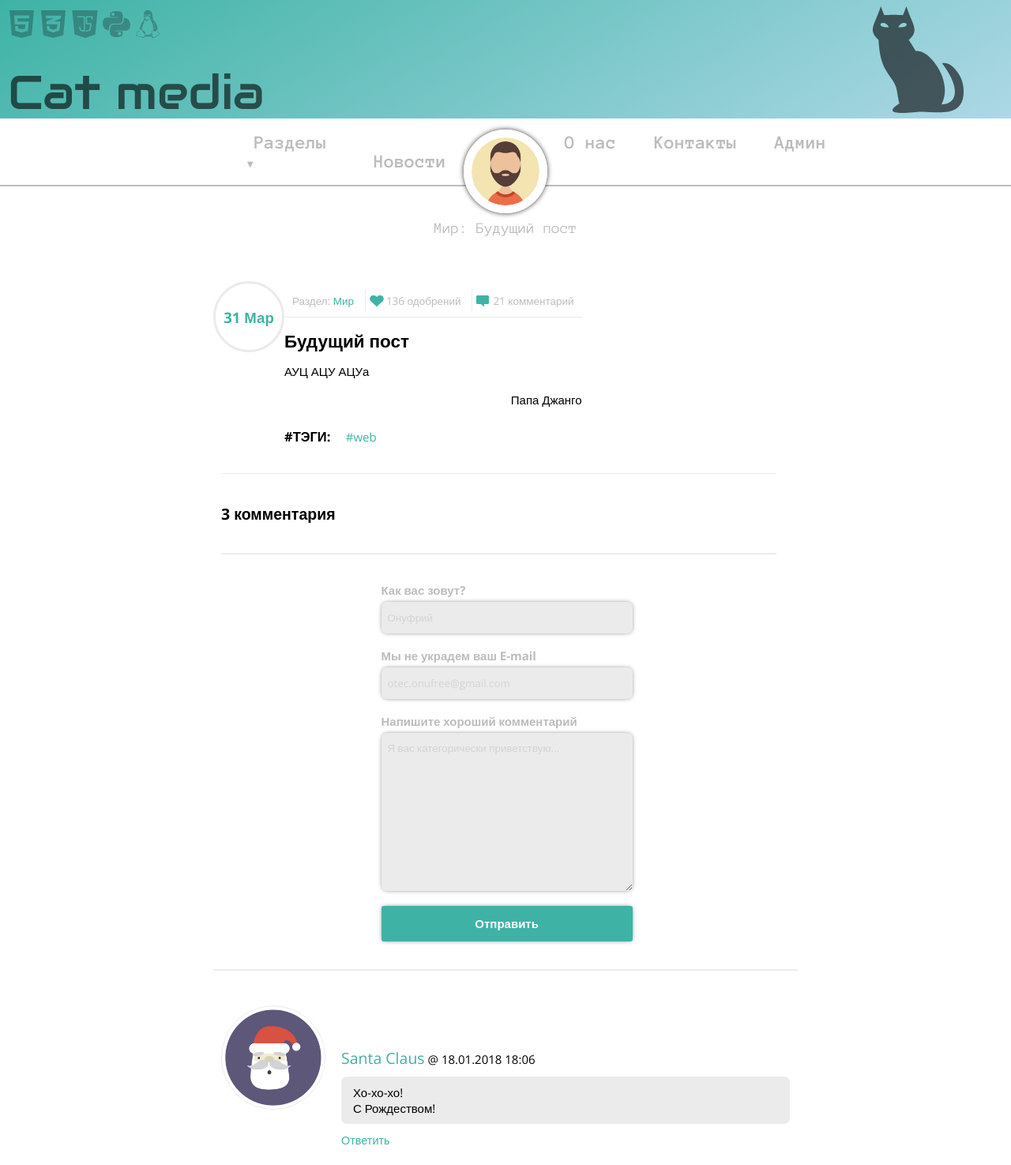
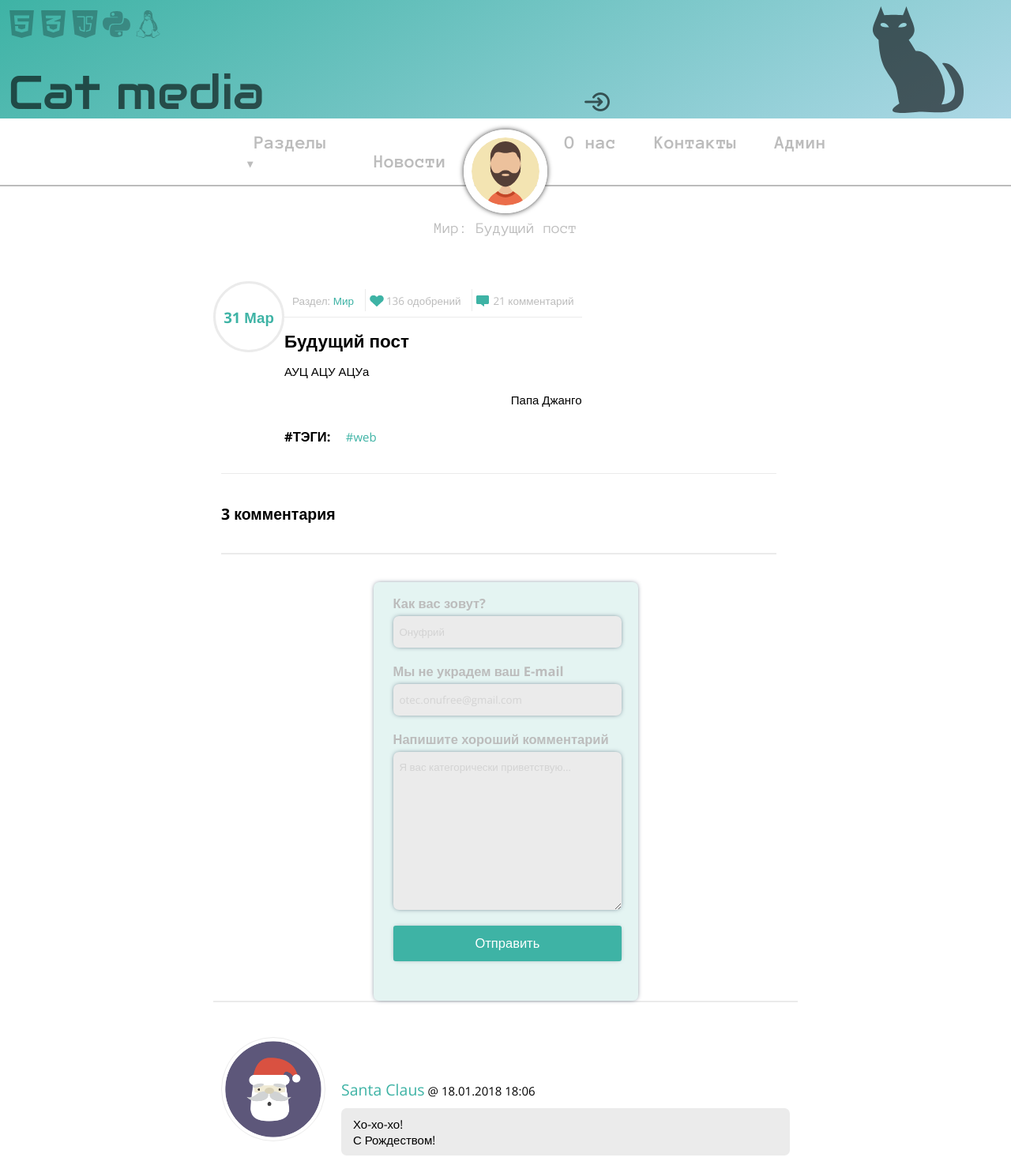
Before and after one commit to biryukov-m/c-media, a Django app: a page that uses blog/templates/blog/base.html in a window 1280 px wide. Shown: the top 1475 px of the page at 79% size. Run offline with Django 3.2, Linux system fonts and the light colour scheme; data comes from the database, SQL or seed files in the repository; both versions use the stored data as it was after the commit.

Commit message:
Добавлены кнопки логин - логаут в хедер а также форма для авторизации.
Во вьюшки, предназначенные для администратора добавлена защита декоратором
@login_required.

В settings.py задана глобальная переменная LOGIN_REDIRECT_URL = '/'

Добавлены маршруты path: accounts/login, accounts/logout из "батареек"
джанго.

Добавлен шаблон для авторизации Login.html и рисунки кнопок лог -ин -аут.

```diff
--- a/blog/models.py
+++ b/blog/models.py
@@ -51,12 +51,6 @@ class Post(models.Model):
     pseudo = models.ForeignKey(Pseudo, on_delete=models.PROTECT)
     tags = models.ManyToManyField(Tag)
 
-    def ispublished(self):
-        try:
-            return self.pub_date < timezone.now()
-        except TypeError:
-            return False
-
     def publish(self):
         self.pub_date = timezone.now()
         self.save()
--- a/blog/static/blog/css/head.css
+++ b/blog/static/blog/css/head.css
@@ -72,7 +72,6 @@ a{
     width: 32px;
     height: 32px;
 }
-
 .header-container .col-right .admin-buttons a.add-post {
     background: url("/static/blog/img/add-post.png") no-repeat;
     background-size: 32px;
@@ -81,7 +80,14 @@ a{
     background: url("/static/blog/img/add-post.png") no-repeat;
     background-size: 32px;
 }
-
+.header-container .col-right .admin-buttons a.login-link {
+    background: url("/static/blog/img/login.png") no-repeat;
+    background-size: 32px;
+}
+.header-container .col-right .admin-buttons a.logout-link {
+    background: url("/static/blog/img/logout.png") no-repeat;
+    background-size: 32px;
+}
 .clearfix::after {
     display: table;
     content: "";
@@ -287,14 +293,14 @@ article .read-more:hover {
     margin-bottom: 110px;
 }
 button,
-.genbutton {
+.genbutton, input[type='submit'] {
     border: none;
     display: block;
     background: #3eb3a5;
     color: white;
     border-radius: 3px;
     font-size: 1em;
-    font-weight: bold;
+    /*font-weight: bold;*/
     box-shadow: 0 0 6px -2px #34495e;
 }
 .post-container-preview-after~button.load-more {
@@ -379,10 +385,8 @@ nav.article-bottom div.load-next a{
     width: 100%;
     margin-top: 17px;
 }
-
-
 /* End Single article */
-.main-content .post-form {
+.main-content form {
     box-sizing: border-box;
     width: 100%;
     background: rgba(69, 179, 164, 0.14);
@@ -393,20 +397,22 @@ nav.article-bottom div.load-next a{
     font-size: 1.1em;
     margin-bottom: 100px;
 }
-.main-content .post-form textarea, select, input {
+.main-content form textarea,
+.main-content form select,
+.main-content form input {
     box-sizing: border-box;
     width: 100%;
     height: 40px;
     box-shadow: 0 0 6px -3px #34495e;
     padding: 10px;
 }
-.main-content .post-form textarea {
+.main-content form textarea {
     height: 400px;
     resize: vertical;
     outline: none;
     overflow: auto;
 }
-.main-content .post-form select#id_tags {
+.main-content form select#id_tags {
     height: 85px;
 }
 /* Comment write */
@@ -480,6 +486,25 @@ textarea::placeholder {
     opacity: 0.2;
 }
 /* End comment write */
+.main-content .login-form,
+.main-content .form-error {
+    max-width: 400px;
+    margin: 0 auto 100px;
+}
+.main-content .form-error {
+    margin-top: 0;
+    margin-bottom: 0;
+}
+.main-content .login-form .errorlist {
+    font-size: 0.8em;
+    list-style: none;
+    color: #b3514b;
+}
+.main-content .login-form input[type="submit"] {
+    display: block;
+    max-width: 100px;
+    margin: 30px auto 0;
+}
 /* Article comments */
 .comment-container {
     display: flex;
--- a/blog/templates/blog/base.html
+++ b/blog/templates/blog/base.html
@@ -22,14 +22,19 @@
                 </div>
             </div>
             <div class="col-right">
-                {% if user.is_authenticated %}
                 <div class="admin-buttons">
+                    {% if user.is_authenticated %}
                     <a href="{% url 'blog:create-post' %}" title="Создать публикацию"
                        class="add-post"></a>
                     <a href="{% url 'blog:post-draft-list' %}" title="Ожидающие публикации"
                        class="draft-list"></a>
+                    <a href="{% url 'logout' %}" title="Выйти из учетной записи"
+                       class="logout-link"></a>
+                    {% else %}
+                    <a href="{% url 'login' %}" title="Войти с учетной записью"
+                       class="login-link"></a>
+                    {% endif %}
                 </div>
-                {% endif %}
             </div>
         </div>
         <div class="clearfix">
@@ -37,7 +42,7 @@
             <ul>
                 {% for menuitem in menu_left_list %}
                     <li>
-                        <a href="#">{{ menuitem }}
+                        <a href="/{{ menuitem.slug }}">{{ menuitem }}
                             {% if menuitem.submenu.first %}<span class="arrow">&#9660;</span>{% endif %}
                         </a>
                         {% if menuitem.submenu.first %}
@@ -57,7 +62,7 @@
             <ul>
                 {% for menuitem in menu_right_list %}
                     <li>
-                        <a href="#">{{ menuitem }}
+                        <a href="/{{ menuitem.slug }}">{{ menuitem }}
                             {% if menuitem.submenu.first %}<span class="arrow">&#9660;</span>{% endif %}
                         </a>
                         {% if menuitem.submenu.first %}
--- a/blog/views.py
+++ b/blog/views.py
@@ -3,6 +3,8 @@ from django.utils import timezone
 from django.views import generic
 from .forms import PostForm
 from django.shortcuts import render, redirect, get_object_or_404
+from django.contrib.auth.decorators import login_required
+from django.utils.decorators import method_decorator
 
 
 class IndexView(generic.ListView):
@@ -10,7 +12,7 @@ class IndexView(generic.ListView):
     context_object_name = 'posts'
 
     def get_queryset(self):
-        return Post.objects.filter(pub_date__lte=timezone.now()).order_by('-pub_date')[:10]
+        return Post.objects.filter(pub_date__lte=timezone.now()).order_by('-pub_date')
 
 
 class DetailView(generic.DetailView):
@@ -37,7 +39,6 @@ class TagView(generic.DetailView):
     def get_context_data(self, **kwargs):
         context = super().get_context_data(**kwargs)
         context['type'] = "#тэг"
-        context['style'] = True
         return context
 
 
@@ -51,6 +52,7 @@ class PseudoView(generic.DetailView):
         return context
 
 
+@login_required
 def create_post(request):
     if request.method == "POST":
         form = PostForm(request.POST)
@@ -63,6 +65,7 @@ def create_post(request):
     return render(request, 'blog/post_edit.html', {'form': form})
 
 
+@login_required
 def edit_post(request, slug):
     post = get_object_or_404(Post, slug=slug)
     if request.method == "POST":
@@ -76,21 +79,24 @@ def edit_post(request, slug):
     return render(request, 'blog/post_edit.html', {'form': form})
 
 
+@login_required
 def publish_post(request, slug):
     post = get_object_or_404(Post, slug=slug)
     post.publish()
     return redirect(post.get_absolute_url())
 
 
+@login_required
 def remove_post(request, slug):
     post = get_object_or_404(Post, slug=slug)
     post.delete()
     return redirect('blog:home')
 
 
+@method_decorator(login_required, name='dispatch')
 class PostDraftList(generic.ListView):
     template_name = 'blog/index.html'
     context_object_name = 'posts'
 
     def get_queryset(self):
-        return Post.objects.exclude(pub_date__lt=timezone.now()).order_by('-pub_date')[:10]
+        return Post.objects.exclude(pub_date__lte=timezone.now()).order_by('-pub_date')
--- a/mysite/settings.py
+++ b/mysite/settings.py
@@ -121,3 +121,4 @@ USE_TZ = True
 # https://docs.djangoproject.com/en/2.0/howto/static-files/
 
 STATIC_URL = '/static/'
+LOGIN_REDIRECT_URL = '/'
--- a/mysite/urls.py
+++ b/mysite/urls.py
@@ -15,8 +15,11 @@ Including another URLconf
 """
 from django.contrib import admin
 from django.urls import path, include
+from django.contrib.auth import views
 
 urlpatterns = [
     path('admin/', admin.site.urls),
+    path('accounts/login/', views.login, name='login'),
+    path('accounts/logout/', views.logout, name='logout'),
     path('', include('blog.urls')),
 ]
```
Also changed, not shown: blog/templates/registration/login.html (added, +18 -0 lines), blog/migrations/0008_auto_20180302_1410.py (added), blog/static/blog/img/login.png (added), blog/static/blog/img/logout.png (added), db.sqlite3.
